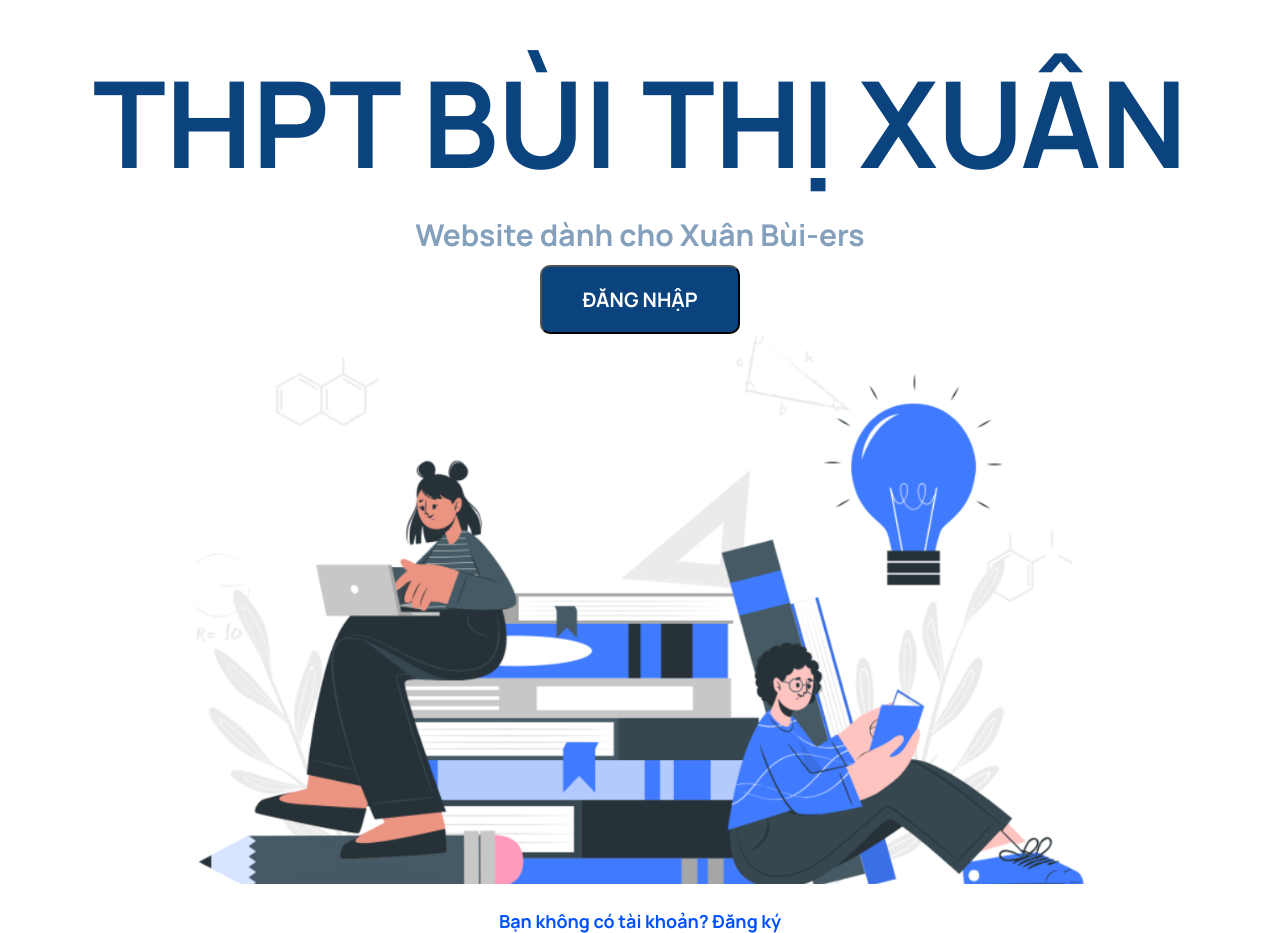
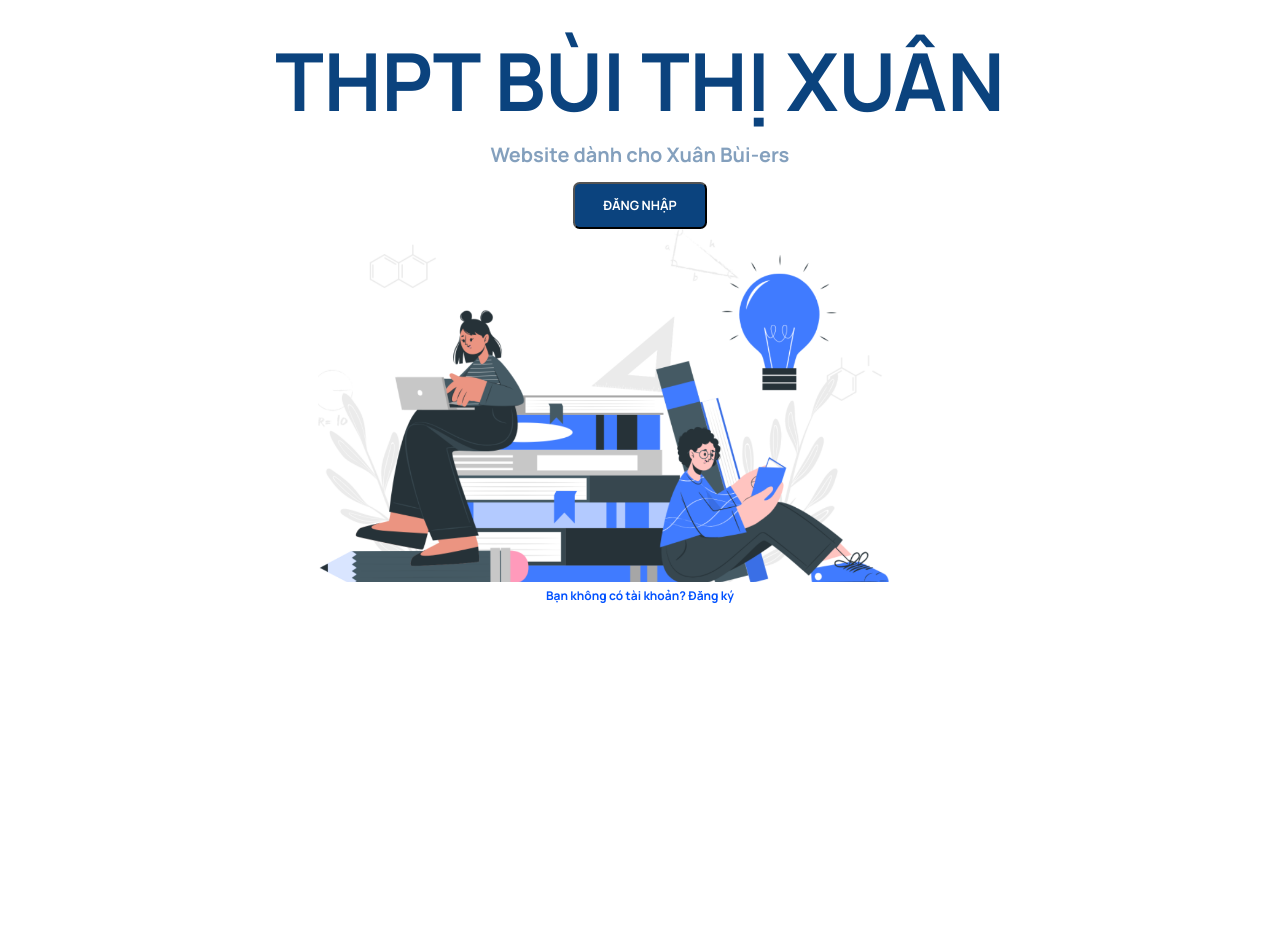
Before and after one commit to charlie3141/BIAC, a Flask app: page / in a window 1280 px wide. After the commit the page ends 603 px from the top, so only its background shows below. Run offline with Flask 3, Linux system fonts and the light colour scheme; some libraries are stand-ins or nearby versions.

Commit message:
hnay 16/4/2024

```diff
--- a/static/style/index.css
+++ b/static/style/index.css
@@ -17,30 +17,30 @@
 }
 .truong{
     color: #0b437e;
-    font-size: 120px;
+    font-size: 6.25vw;
     text-align: center;
-    margin:40px 0 10px 0;
+    margin:2vw 0 0.52vw 0;
 }
 .littleText{
     text-align: center;
     color: #0B437E;
-    font-size: 30px;
-    margin: 0 0 10 0;
+    font-size: 1.56vw;
+    margin: 0 0 0.52vw 0;
     opacity: 0.5;
 }
 
 .btnLogin{
     color:#FFFFFF;
     background-color: #0B437E;
-    padding: 15px;
-    width: 200px;
-    border-radius:10px;
-    margin: 10px 0px 0px 0px;
+    padding: 0.78vw;
+    width: 10.42vw;
+    border-radius:0.52vw;
+    margin: 0.52vw 0px 0px 0px;
 }
 
 .cdn{
-    font-size: 20px;
-    margin: 4px 12px 4px 12px;
+    font-size: 1vw;
+    margin: 0.2vw 0.63vw;
     font-weight: bolder;
 }
 
@@ -48,21 +48,22 @@
     text-decoration: none;
     color: rgb(0, 81, 255);
     font-weight: bold;
-    font-size: 18px;
-    margin: 25px 0 0 0;
+    font-size: 0.9375vw;
+    margin: 1.3v 0 0 0;
 }
 
 .hinhgiua{
     justify-content: center;
     display: flex;
-    max-width: 100%;
-    height: 550px;
+    max-width: 90%;
+    height: 27.646vw;
     object-fit: cover;
+    margin: 0 0 5px 0;
 }
 
 .titledk{
     color: #0b437e;
-    font-size: 100px;
+    font-size: 5.2vw;
     text-align: center;
-    margin:44px 0 10px 0;
+    margin:2.292vw 0 0.52vw 0;
 }
--- a/templates/index.html
+++ b/templates/index.html
@@ -9,7 +9,7 @@
     <link href="https://fonts.googleapis.com/css2?family=Manrope:wght@200..800&display=swap" rel="stylesheet">
     <script defer src=""></script>
     <script src="https://kit.fontawesome.com/7d8592f4f0.js" crossorigin="anonymous"></script>
-    <link rel="stylesheet" href="../static/style/style/index.css">
+    <link rel="stylesheet" href="../static/style/index.css">
 </head>
 <body>
     <div class="component">
@@ -18,16 +18,16 @@
             <h2 class="littleText">Website dành cho Xuân Bùi-ers</h2>
         </div>
         <div class="nut giua">
-            <a href="../dangnhap">
+            <a href="../templates/signin.html">
                 <button class="btnLogin">
                     <p class="cdn">ĐĂNG NHẬP</p>
                 </button>
             </a>
         </div>
     <div class="hinhgiua">
-        <img src="{{ url_for('static', filename = ('images/picc.png')) }}" alt="Hinh anh">
+        <img src="../static/images/picc.png" alt="Hinh anh">
     </div>
-    <a class="linkText kc giua" href="../dangky">Bạn không có tài khoản? Đăng ký</a>
+    <a class="linkText kc giua" href="../templates/signup.html">Bạn không có tài khoản? Đăng ký</a>
     </div>
 
 </body>
--- a/templates/me.html
+++ b/templates/me.html
@@ -15,7 +15,7 @@
     </div>
 
     <div class="cam">
-      <img src="../access/img/image-removebg-preview (1).png" alt="" class="">
+      <img src="../static/images/image-removebg-preview (1).png" alt="" class="">
     </div>
 
     <header class="hed1">CỘNG ĐỒNG CỦA BẠN</header>
```
Also changed, not shown: static/style/forgotpass.css (+15 -14 lines), static/style/me.css (+39 -39 lines).
